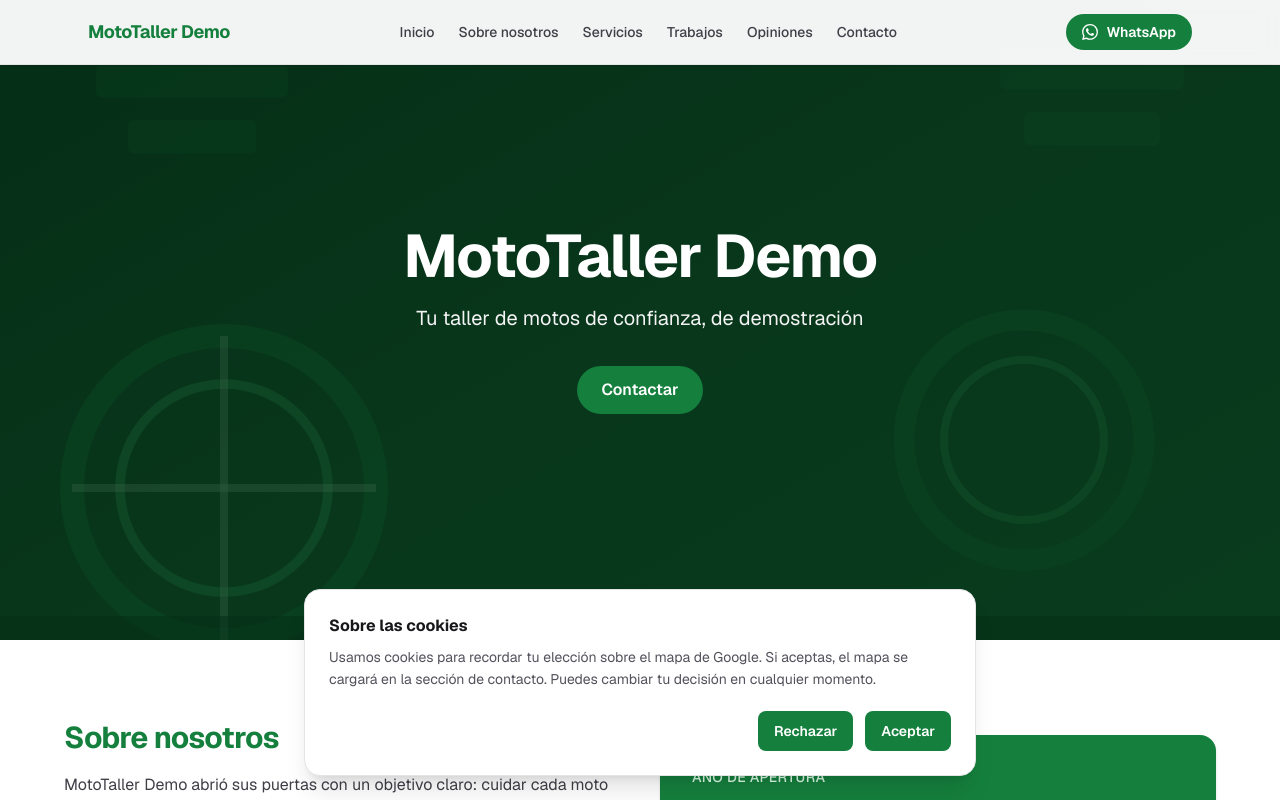
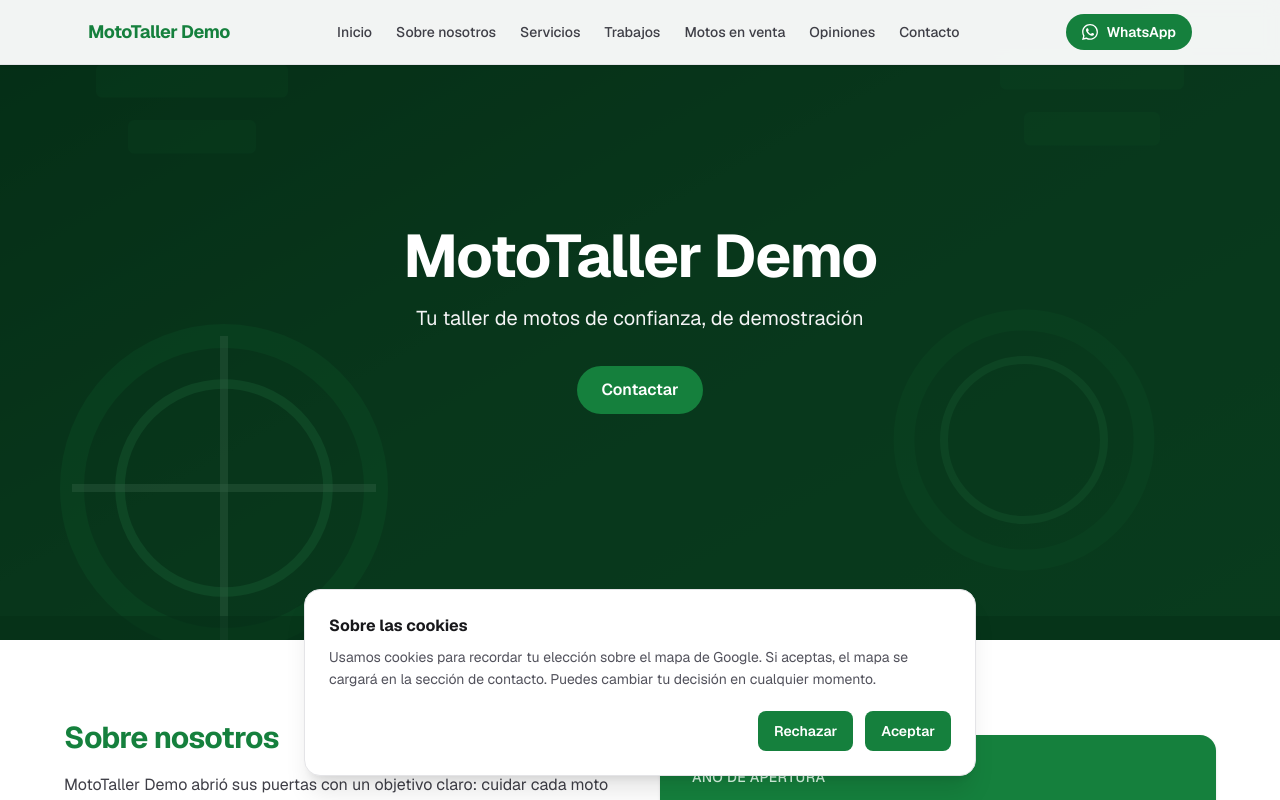
Before and after one commit to danigj91x/taller_motos_CRM, a Next.js app in the folder frontend/: page / in a window 1280 px wide. Shown: the top 800 px of the page. Built offline with nearby package versions, Linux system fonts and the light colour scheme.

Commit message:
feat: añade Motos en venta al menú con enlace a la página /motos

```diff
--- a/frontend/src/components/Header.tsx
+++ b/frontend/src/components/Header.tsx
@@ -59,10 +59,10 @@ export default function Header() {
         {/* Navegación de escritorio */}
         <nav className="hidden md:block" aria-label="Principal">
           <ul className="flex items-center gap-6">
-            {enlacesMenu.map(({ id, texto }) => (
+            {enlacesMenu.map(({ id, texto, href }) => (
               <li key={id}>
                 <a
-                  href={`/#${id}`}
+                  href={href ?? `/#${id}`}
                   className="text-sm font-medium text-zinc-700 transition-colors hover:text-primary-600 dark:text-zinc-200 dark:hover:text-primary-400"
                 >
                   {texto}
@@ -116,10 +116,10 @@ export default function Header() {
       >
         <div className="min-h-0">
           <ul className="flex flex-col divide-y divide-zinc-100 px-4 dark:divide-zinc-800">
-            {enlacesMenu.map(({ id, texto }) => (
+            {enlacesMenu.map(({ id, texto, href }) => (
               <li key={id}>
                 <a
-                  href={`/#${id}`}
+                  href={href ?? `/#${id}`}
                   onClick={cerrar}
                   className="block py-3 text-sm font-medium text-zinc-700 hover:text-primary-600 dark:text-zinc-200 dark:hover:text-primary-400"
                 >
--- a/frontend/src/data/menu.ts
+++ b/frontend/src/data/menu.ts
@@ -5,6 +5,12 @@
 export interface EnlaceMenu {
   id: string;
   texto: string;
+  /**
+   * URL propia para enlaces que NO son secciones de la página de inicio
+   * (por ejemplo, una página como /motos). Si no se indica, la cabecera
+   * construye el enlace a la sección `/#<id>` de la página de inicio.
+   */
+  href?: string;
 }
 
 export const enlacesMenu: EnlaceMenu[] = [
@@ -12,6 +18,7 @@ export const enlacesMenu: EnlaceMenu[] = [
   { id: "sobre-nosotros", texto: "Sobre nosotros" },
   { id: "servicios", texto: "Servicios" },
   { id: "trabajos", texto: "Trabajos" },
+  { id: "motos", texto: "Motos en venta", href: "/motos" },
   { id: "opiniones", texto: "Opiniones" },
   { id: "contacto", texto: "Contacto" },
 ];
```
